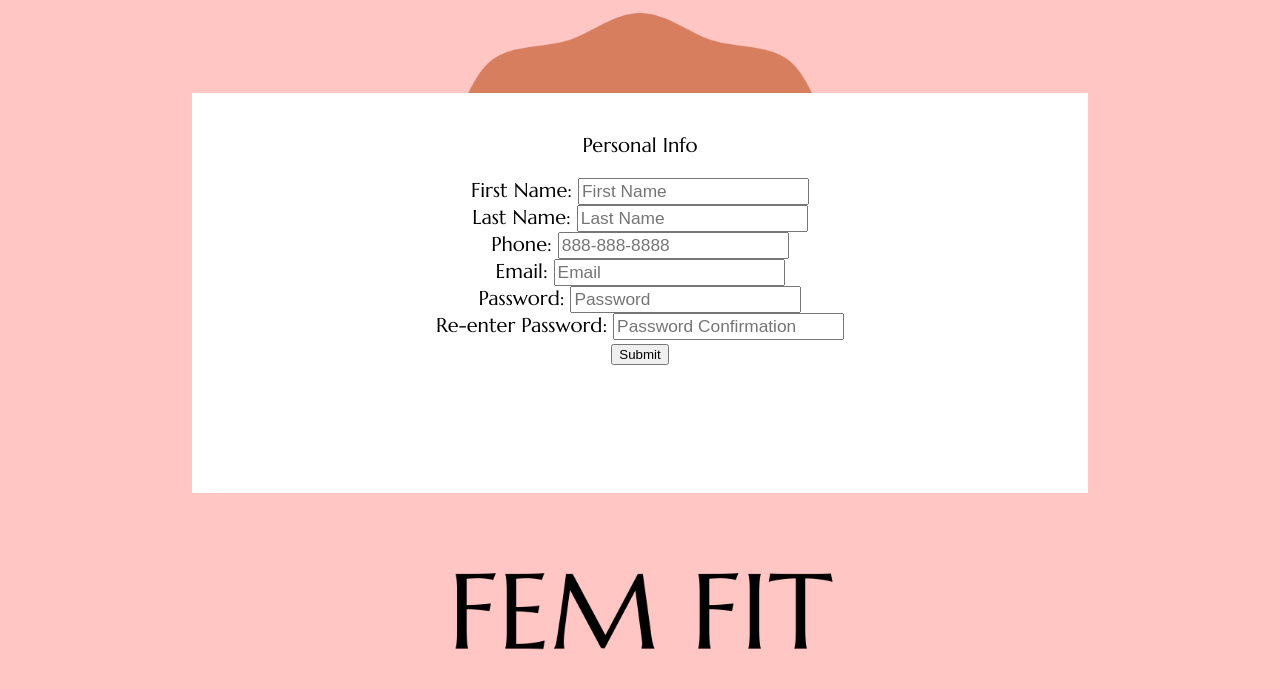
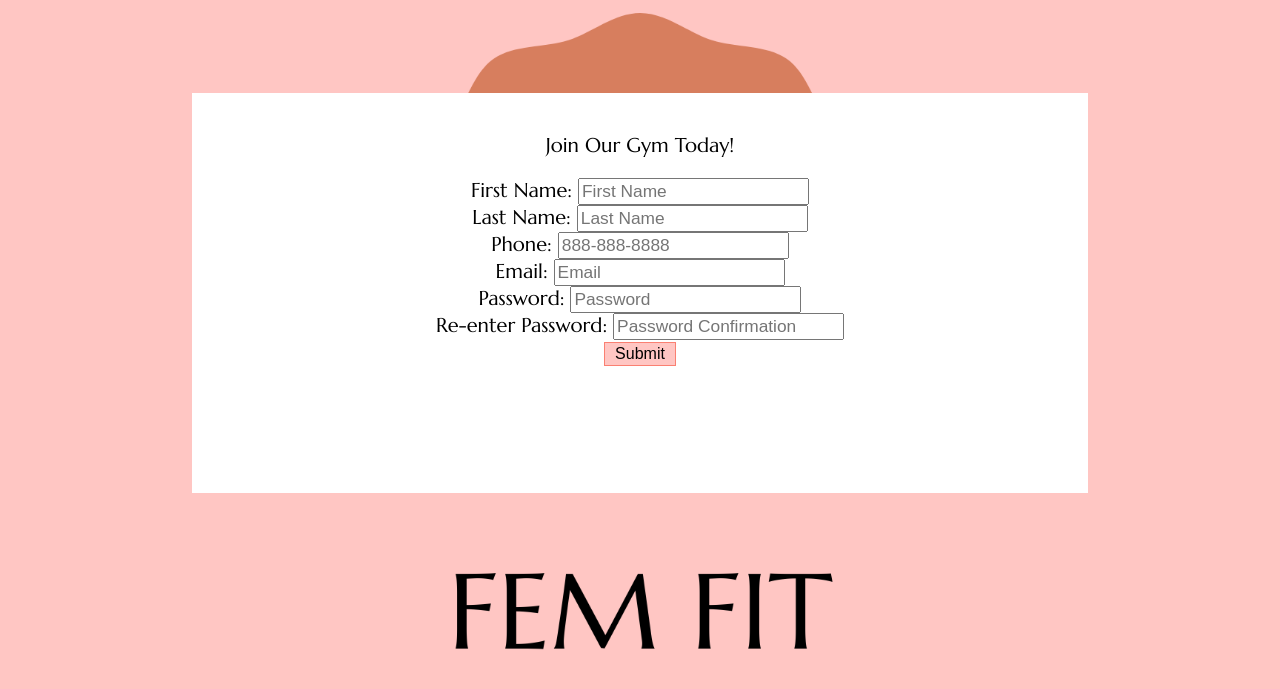
Before and after one commit to avongalie/Fem-FIt, a plain HTML site: page sign-up.html in a window 1280 px wide. Shown: the part 67-756 px from the top of the page. Drawn offline with nearby package versions, Linux system fonts and the light colour scheme.

Commit message:
styled buttons

```diff
--- a/sign-up.html
+++ b/sign-up.html
@@ -29,7 +29,7 @@
   <main>
     <div id="sign-up">
       <form id="sign-up-form">
-        <p>Personal Info</p>
+        <p>Join Our Gym Today!</p>
         <p id="display-text"></p>
         First Name: <input name="credentials[first_name]" type="text" placeholder="First Name">
         <br>
--- a/styles.css
+++ b/styles.css
@@ -187,6 +187,13 @@ main {
   /* background-color: white; */
 }
 
+form > button {
+  background-color: #ffc6c3;
+  font-size: 12pt;
+  padding: 2px 10px;
+  border: 1px solid salmon
+}
+
 @media only screen and (max-width: 980px){
   .index-block{
     flex-direction: column;
```
Also changed, not shown: images/homepage.png (added), images/log in.png (added), images/sign up.png (added).
